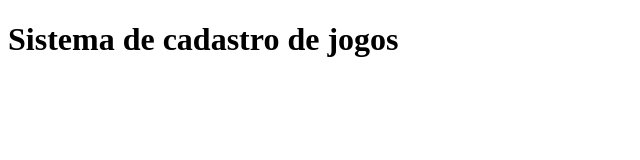
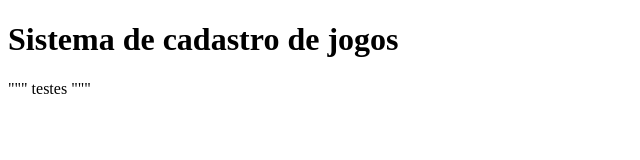
Before and after one commit to HelioMilhomens/sistema-de-cadastro, a plain HTML site: page index.html in a window 1280 px wide. Shown: the full height of the page, 0-640 px from the left. Drawn offline with Linux system fonts and the light colour scheme.

Commit message:
adicionado Teste

```diff
--- a/index.html
+++ b/index.html
@@ -9,5 +9,8 @@
 <body>
     <h1>Sistema de cadastro de jogos</h1>
     <script src="app.js"></script>
+    """
+      testes
+    """
 </body>
 </html>
```
